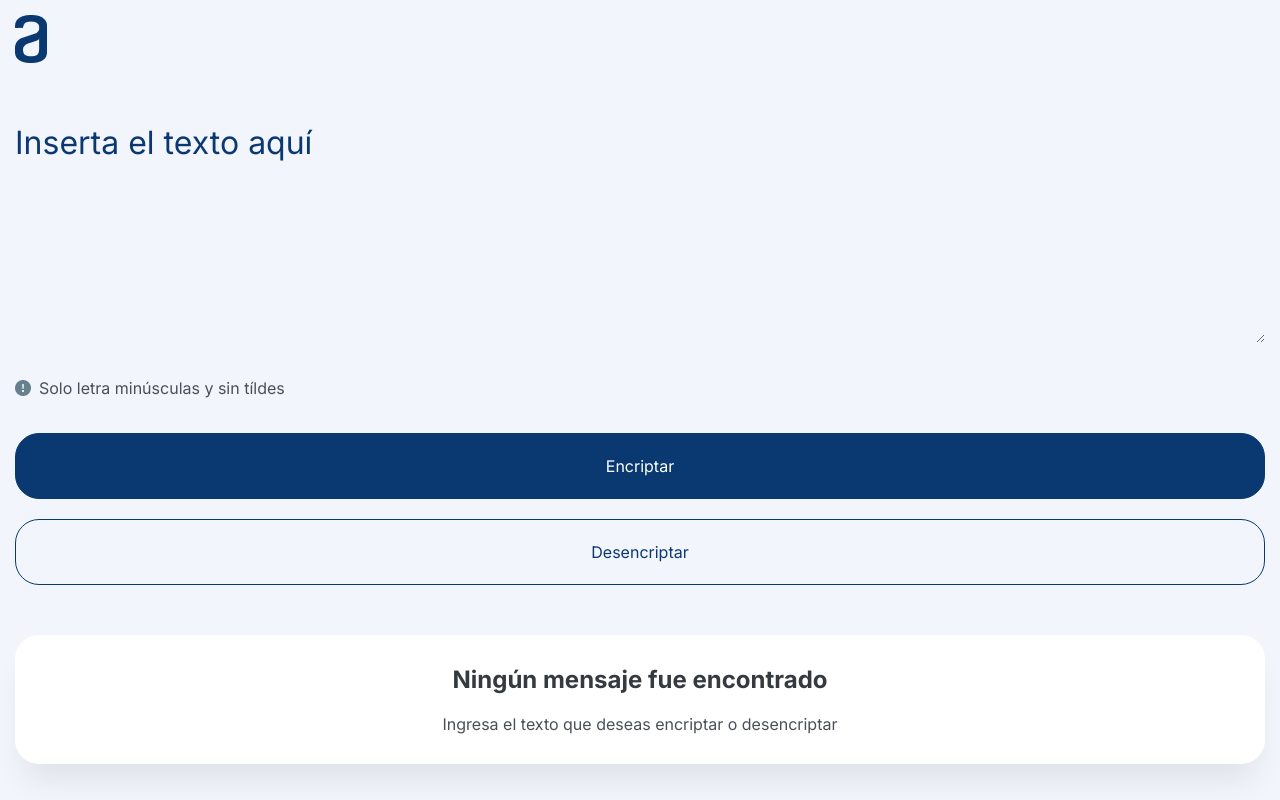
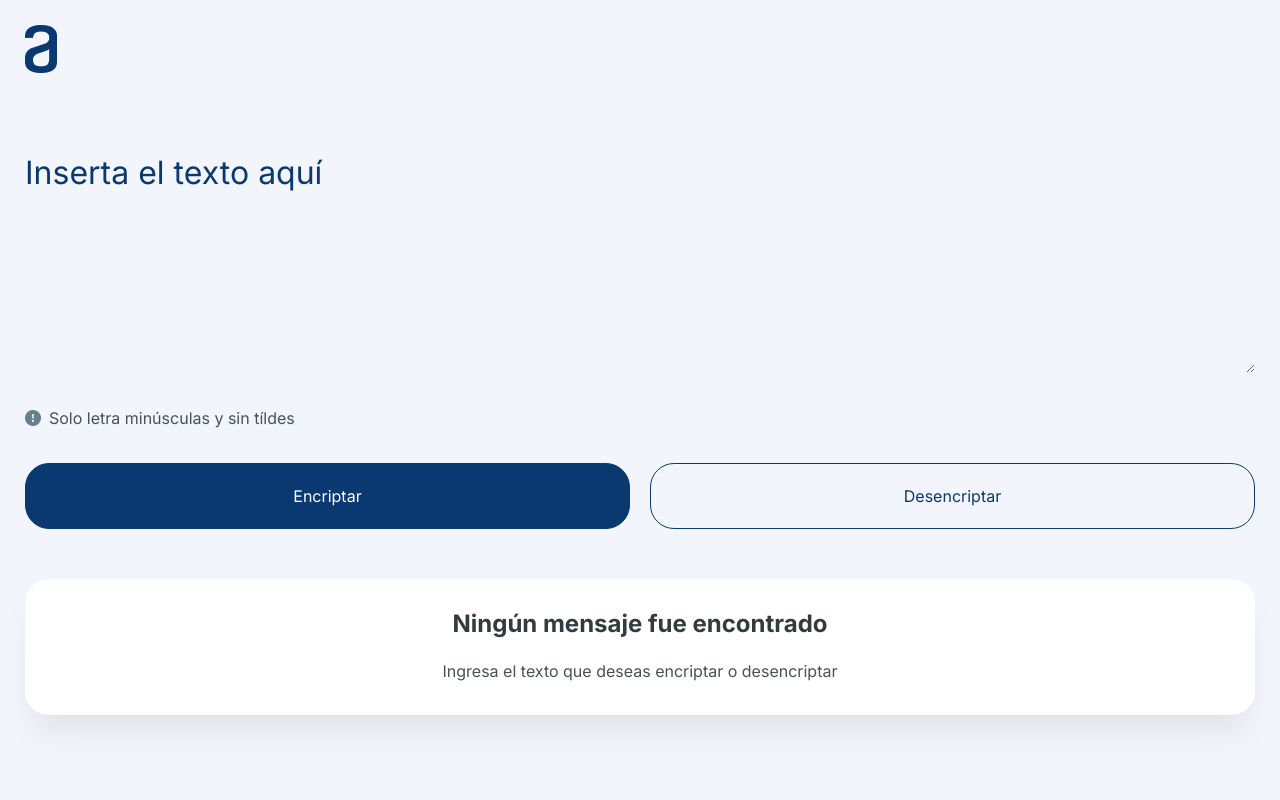
Before and after one commit to manuelscl/encrypter, a plain HTML site: page index.html in a window 1280 px wide. Drawn offline with Linux system fonts and the light colour scheme.

Commit message:
Agregando algunos estilos para la versión de tabletas

```diff
--- a/index.html
+++ b/index.html
@@ -69,6 +69,7 @@
             gap: 20px;
         }
         .btns {
+            width: 100%;
             font-size: 16px;
             color: white;
             background: none;
@@ -84,14 +85,12 @@
         .btn--no-bk {
             color: var(--color-darkblue);
         }
-        .encriptor-content-right {
+        .encrypter-content-right {
             margin-top: 50px;
         }
         .message-container {
             display: flex;
             flex-direction: column;
-            justify-content: space-between;
-            gap: 20px;
             background: white;
             border-radius: 24px;
             text-align: center;
@@ -100,9 +99,27 @@
         }
         .h2-title {
             color: var(--darkgray);
+            margin-bottom: 20px;
         }
         .insert-text-info {
             color: var(--gray-descriptions);
+            line-height: 27px;
+        }
+        .btn-copy {
+            display: none;
+            color: var(--color-darkblue);
+        }
+        @media (min-width: 600px) {
+            .navbar-menu {
+                padding: 25px;
+            }
+            .encriptor-box {
+                padding: 25px;
+            }
+            .btns-box {
+                flex-direction: row;
+                justify-content: space-between;
+            }
         }
     </style>
 </head>
@@ -130,10 +147,12 @@
                     </div>
                 </div>
             </div>
-            <div class="encriptor-content-right">
+            <div class="encrypter-content-right">
                 <div class="message-container">
+                    <p class="message-ed"></p>
                     <h2 class="h2-title">Ningún mensaje fue encontrado</h2>
                     <p class="insert-text-info">Ingresa el texto que deseas encriptar o desencriptar</p>
+                    <button class="btns btn-copy" id="btn-copy">Copiar</button>
                 </div>
             </div>
         </section>
```
